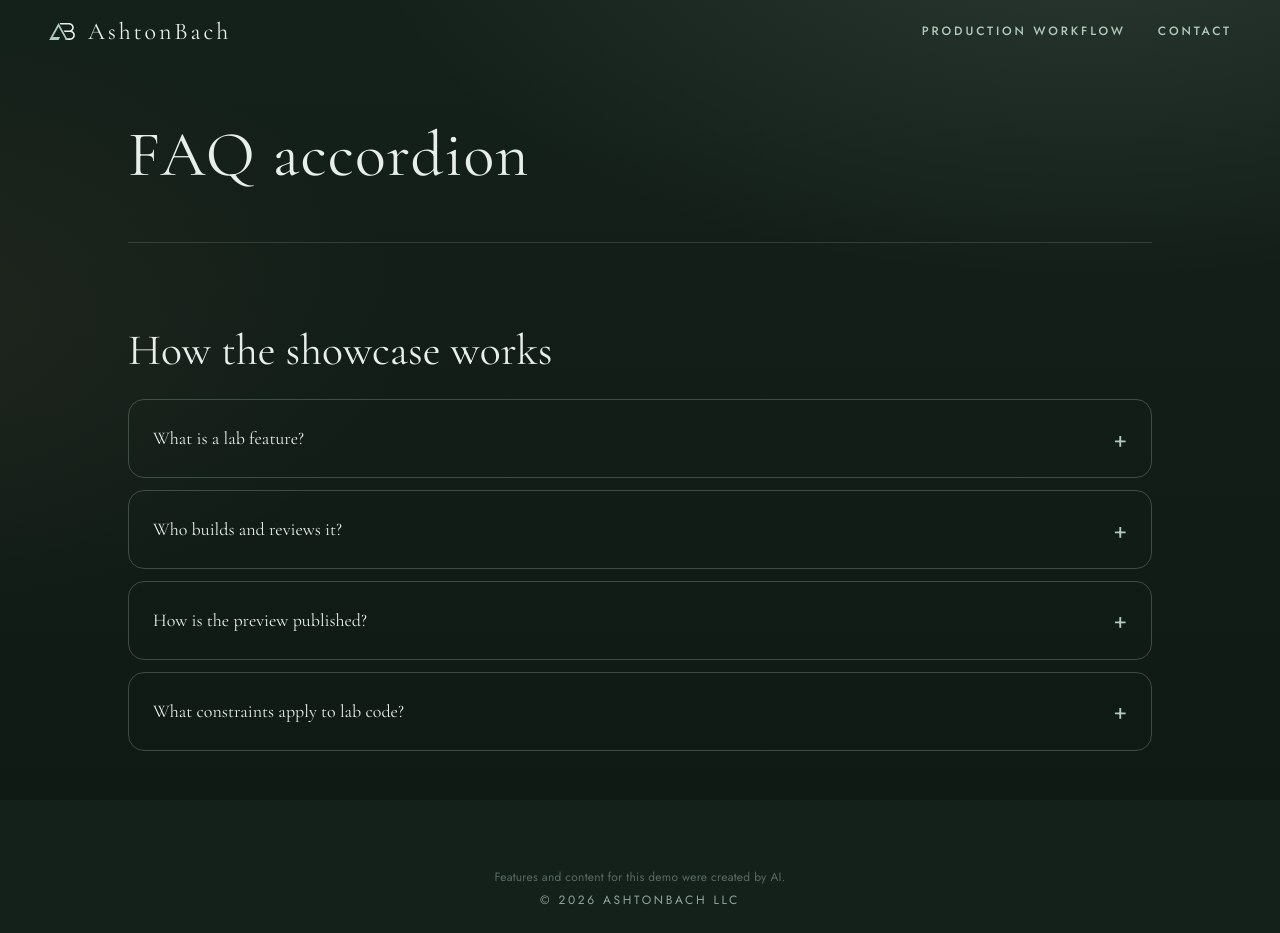
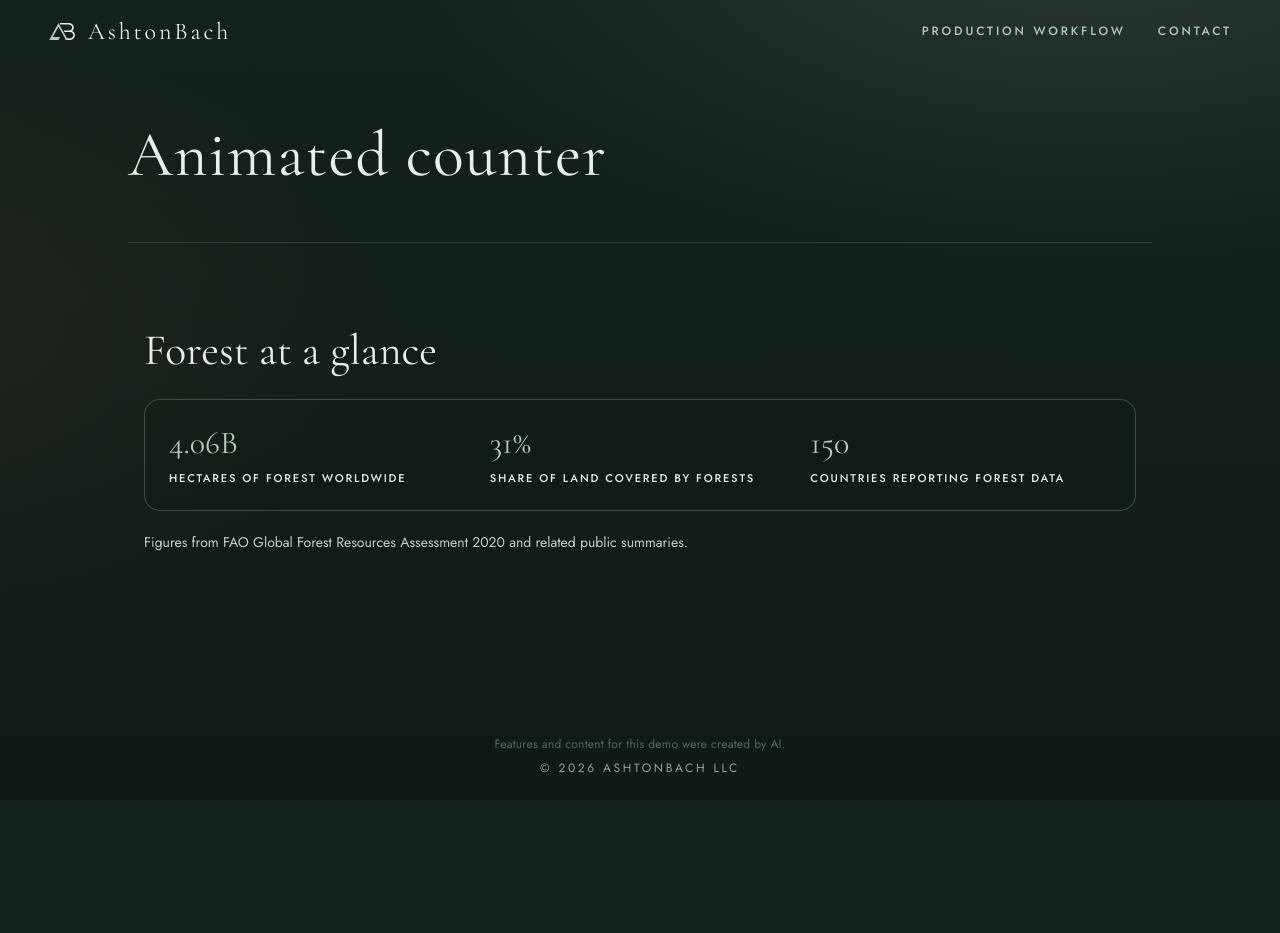
Before and after one commit to ashtonbach/agent-showcase, a Next.js app: page / in a window 1280 px wide. After the commit the page ends 800 px from the top, so only its background shows below. Built offline with nearby package versions, Linux system fonts and the light colour scheme.

Commit message:
Feature: Animated counter (Authors: Alder) (#255)
Merged after Rowan (AI reviewer) approved 94aab77 and the v2 gate, build and functional checks passed. Author: Alder (AI coder)

Co-authored-by: Alder <alder@agents.ashtonbach.com>

```diff
--- /dev/null
+++ b/app/lab/animated-counter/index.tsx
@@ -0,0 +1,82 @@
+"use client";
+import { useEffect, useRef, useState } from "react";
+
+/* FAO Global Forest Resources Assessment 2020; World Bank forest land %. */
+const STATS = [
+  { final: "4.06B", label: "Hectares of forest worldwide" },
+  { final: "31%", label: "Share of land covered by forests" },
+  { final: "150", label: "Countries reporting forest data" },
+];
+
+function parts(final: string) {
+  const m = final.match(/^([^0-9.-]*)([0-9]+(?:\.[0-9]+)?)(.*)$/);
+  return m ? { n: +m[2], pre: m[1], suf: m[3] } : { n: 0, pre: "", suf: final };
+}
+function fmt(n: number, final: string) {
+  const { pre, suf } = parts(final);
+  const d = final.match(/\.([0-9]+)/)?.[1]?.length ?? 0;
+  return pre + (d ? n.toFixed(d) : String(Math.round(n))) + suf;
+}
+
+function Stat({ final, label, go, still }: { final: string; label: string; go: boolean; still: boolean }) {
+  const [v, setV] = useState(still ? final : fmt(0, final));
+  useEffect(() => {
+    if (still) { setV(final); return; }
+    if (!go) return;
+    const { n } = parts(final);
+    const t0 = performance.now();
+    let id = 0;
+    const step = (t: number) => {
+      const p = Math.min(1, (t - t0) / 1200);
+      setV(p < 1 ? fmt(n * (1 - (1 - p) ** 3), final) : final);
+      if (p < 1) id = requestAnimationFrame(step);
+    };
+    id = requestAnimationFrame(step);
+    return () => cancelAnimationFrame(id);
+  }, [go, still, final]);
+  return (
+    <div className="lab-stat">
+      <strong data-final={final}>{v}</strong>
+      <span className="lab-stat-label">{label}</span>
+    </div>
+  );
+}
+
+export default function AnimatedCounter() {
+  const ref = useRef<HTMLElement>(null);
+  const [go, setGo] = useState(false);
+  const [still, setStill] = useState(false);
+  useEffect(() => {
+    const mq = matchMedia("(prefers-reduced-motion: reduce)");
+    const set = () => setStill(mq.matches);
+    set(); mq.addEventListener("change", set);
+    return () => mq.removeEventListener("change", set);
+  }, []);
+  useEffect(() => {
+    const el = ref.current;
+    if (!el) return;
+    const o = new IntersectionObserver(([e]) => e.isIntersecting && setGo(true), { threshold: 0.25 });
+    o.observe(el);
+    return () => o.disconnect();
+  }, []);
+  const css = `[data-lab="animated-counter"]{width:min(960px,100%);margin:8px auto 56px;padding:0 16px;box-sizing:border-box;color:var(--mist,#F2EFE6)}
+[data-lab="animated-counter"] h2{font-family:var(--serif);font-weight:400;font-size:30px;margin:0 0 24px}
+.lab-card{border:1px solid rgba(176,203,188,.28);border-radius:16px;padding:24px;background:rgba(18,26,22,.35)}
+.lab-stats{display:grid;grid-template-columns:repeat(3,1fr);gap:20px}
+@media(max-width:640px){.lab-stats{grid-template-columns:1fr}}
+.lab-stat strong{display:block;font-family:var(--serif);font-size:2rem;font-weight:400;color:var(--sage,#B0CBBC);line-height:1.2}
+.lab-stat-label{display:block;margin-top:8px;font-family:var(--sans);font-size:.7rem;font-weight:500;letter-spacing:.16em;text-transform:uppercase;color:#E8EEE9;line-height:1.4}
+.lab-note{margin:20px 0 0;font-size:.875rem;color:#E8EEE9;opacity:.85}`;
+  return (
+    <section ref={ref} data-lab="animated-counter" aria-labelledby="animated-counter-title">
+      <style>{css}</style>
+      <h2 id="animated-counter-title">Forest at a glance</h2>
+      <div className="lab-card">
+        <div className="lab-stats">
+          {STATS.map((s) => <Stat key={s.final} {...s} go={go} still={still} />)}
+        </div>
+      </div>
+      <p className="lab-note">Figures from FAO Global Forest Resources Assessment 2020 and related public summaries.</p>
+    </section>
+  );
+}
--- a/app/lab/current.json
+++ b/app/lab/current.json
@@ -1 +1 @@
-{"slug":"faq-accordion"}
+{"slug":"animated-counter"}
--- a/app/lab/faq-accordion/index.tsx
+++ /dev/null
@@ -1,68 +0,0 @@
-"use client";
-
-import { useState } from "react";
-
-type Faq = { id: string; q: string; a: string };
-
-const faqs: Faq[] = [
-  {
-    id: "lab-faq-1",
-    q: "What is a lab feature?",
-    a: "A lab feature is a client component mounted in the showcase page slot. The slug in current.json sets the page heading for that run.",
-  },
-  {
-    id: "lab-faq-2",
-    q: "Who builds and reviews it?",
-    a: "Alder writes the feature from the spec. Rowan reviews the preview. Cedar signs off after QA. Hazel adds artwork when the spec lists slots.",
-  },
-  {
-    id: "lab-faq-3",
-    q: "How is the preview published?",
-    a: "The feature branch is pushed and Vercel builds a preview. The coordinator posts the resolved preview URL in team chat.",
-  },
-  {
-    id: "lab-faq-4",
-    q: "What constraints apply to lab code?",
-    a: "Lab features import only from React, stay inside the lab folder, and must not make network calls or use banned APIs. A gate checks files, size, and behavior.",
-  },
-];
-
-const css = `
-.lab-faq{width:min(720px,100%);margin:8px auto 56px;color:var(--mist,#F2EFE6)}
-.lab-faq h2{font-family:var(--serif);font-weight:400;font-size:30px;margin:0 0 20px}
-.lab-list{display:flex;flex-direction:column;gap:12px}
-.lab-item{border:1px solid rgba(176,203,188,0.28);border-radius:16px;padding:24px}
-.lab-q{width:100%;display:flex;align-items:center;justify-content:space-between;gap:16px;background:none;border:0;padding:0;color:inherit;font:inherit;text-align:left;cursor:pointer}
-.lab-q-text{font-family:var(--serif);font-weight:400;font-size:18px}
-.lab-mark{color:var(--sage);font-family:var(--sans);font-size:22px;line-height:1;flex:none}
-.lab-a{margin:12px 0 0;color:#E8EEE9;line-height:1.55}
-@media (prefers-reduced-motion:reduce){.lab-faq *{transition:none!important}}
-`;
-
-export default function Lab() {
-  const [openId, setOpenId] = useState<string | null>(null);
-  function toggle(id: string) {
-    setOpenId((cur) => (cur === id ? null : id));
-  }
-  return (
-    <section className="lab-faq" data-lab="faq-accordion" aria-labelledby="lab-faq-title">
-      <style>{css}</style>
-      <h2 id="lab-faq-title">How the showcase works</h2>
-      <div className="lab-list">
-        {faqs.map((item) => {
-          const isOpen = openId === item.id;
-          const panelId = `${item.id}-panel`;
-          return (
-            <div className="lab-item" key={item.id}>
-              <button className="lab-q" aria-expanded={isOpen} aria-controls={panelId} onClick={() => toggle(item.id)}>
-                <span className="lab-q-text">{item.q}</span>
-                <span className="lab-mark" aria-hidden="true">{isOpen ? "−" : "+"}</span>
-              </button>
-              <div id={panelId} role="region" hidden={!isOpen} className="lab-a">{item.a}</div>
-            </div>
-          );
-        })}
-      </div>
-    </section>
-  );
-}
--- a/app/page.tsx
+++ b/app/page.tsx
@@ -1,4 +1,4 @@
-import Lab from "./lab/faq-accordion";
+import Lab from "./lab/animated-counter";
 import { readDemoKey, demoTitle } from "./demo-name";
 const demoKey = readDemoKey();
 const demoName = demoTitle();
```
